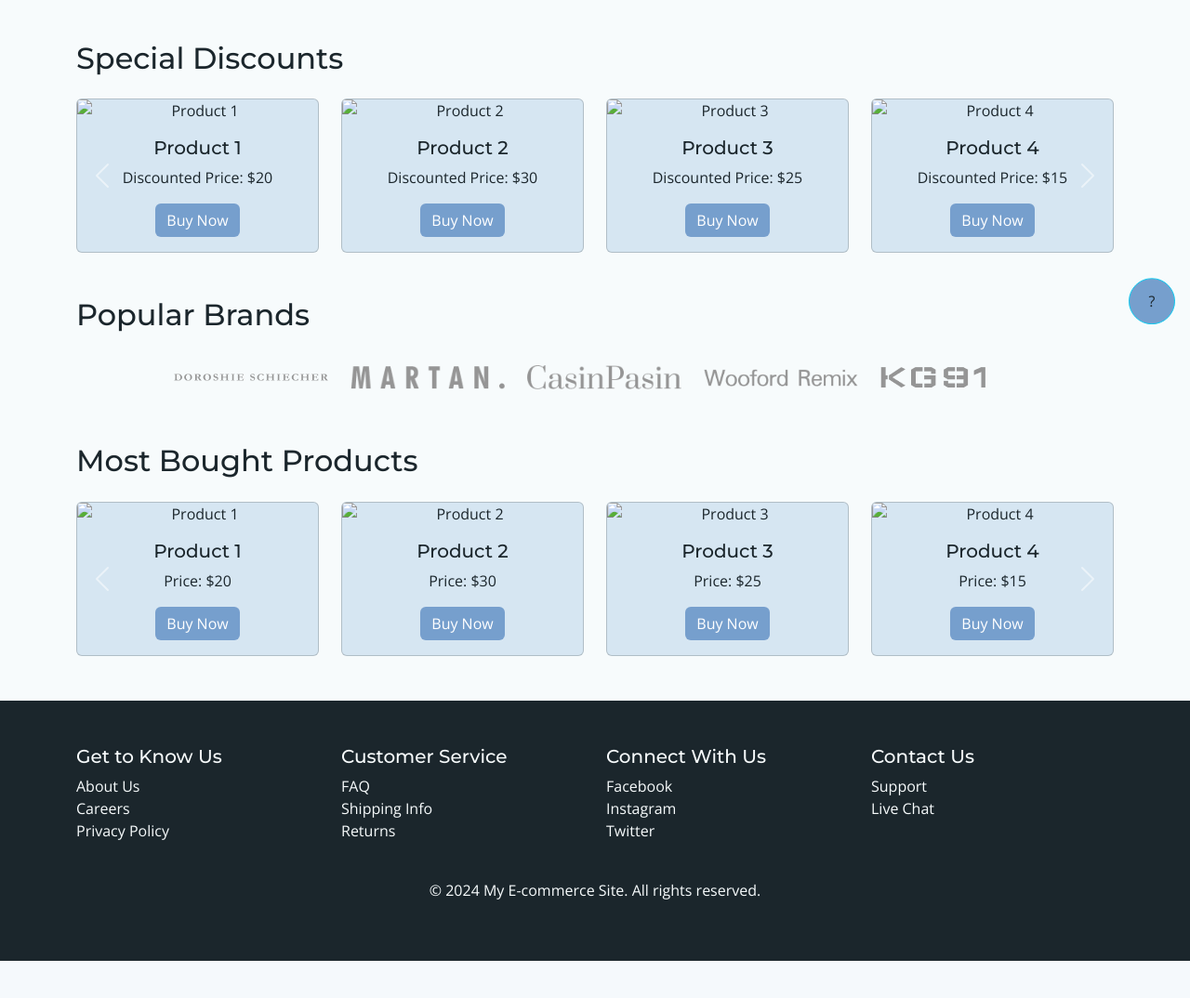
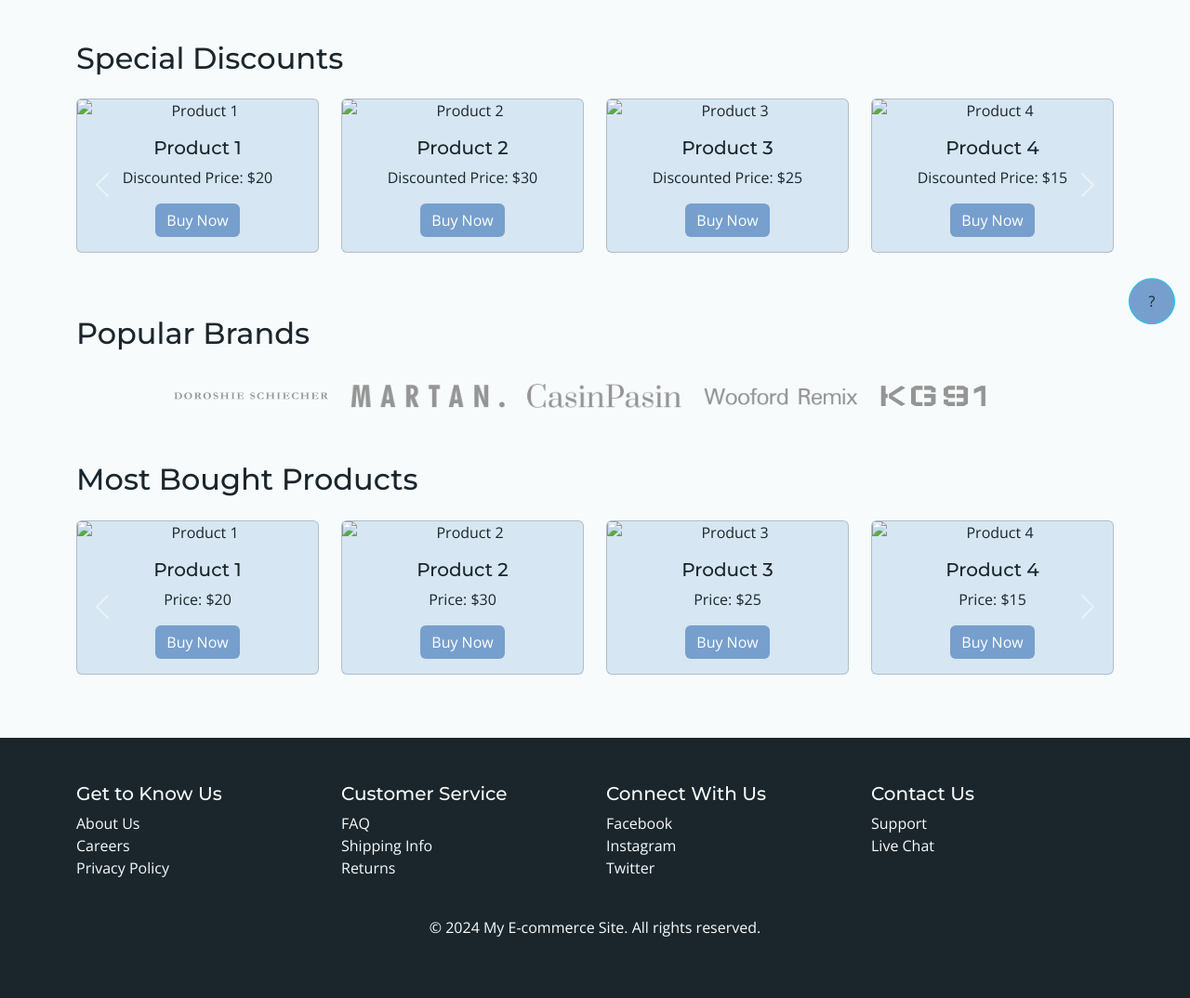
Before and after one commit to erfanghorbanee/Django-Shop, a Django app: page / in a window 1280 px wide. Shown: the part 428-1502 px from the top of the page at 93% size. Before the commit the page ends 1462 px from the top, so only its background shows below. Run offline with Django 5.2, Linux system fonts and the light colour scheme; some libraries are stand-ins or nearby versions.

Commit message:
style: Add margin-bottom to cards

```diff
--- a/Django-Shop/static/css/styles.css
+++ b/Django-Shop/static/css/styles.css
@@ -119,6 +119,7 @@ h1, h2, h3, h4, h5, h6 {
     color: var(--text-color);
     text-align: center; /* Center-aligns the text within the card */
     transition: transform 0.3s ease, box-shadow 0.3s ease; /* Smooth transition for the transform and box-shadow properties */
+    margin-bottom: 20px;
 }
 
 .card:hover {
```
